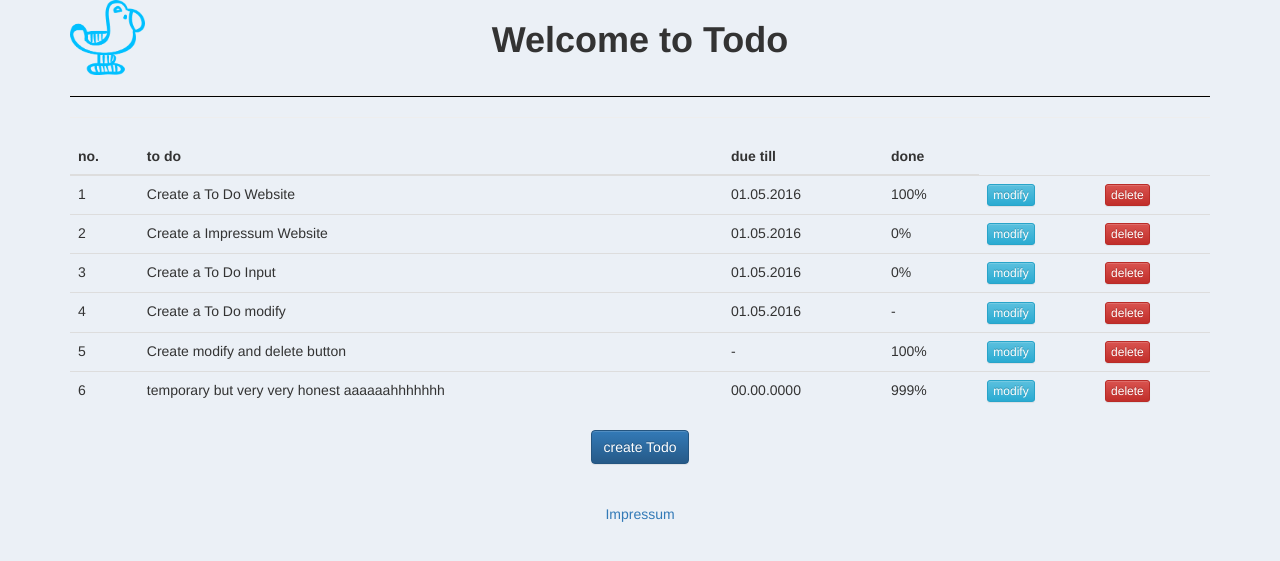
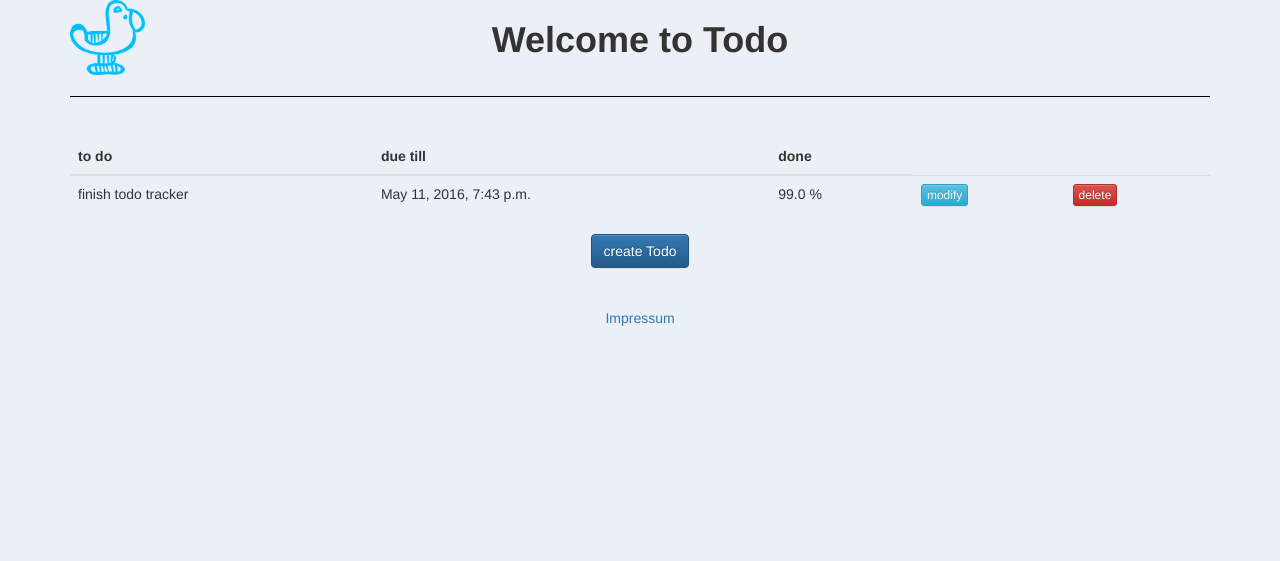
Before and after one commit to j-rockel/pp-sn16, a Django app: page / in a window 1280 px wide. Shown: the top 561 px of the page. Run offline with Django 3.2, Linux system fonts and the light colour scheme; data comes from the database, SQL or seed files in the repository; both versions use the stored data as it was after the commit; some libraries are stand-ins or nearby versions.

Commit message:
added functionality to list page

```diff
--- a/pp_02/todo/templates/todo/todo_list.html
+++ b/pp_02/todo/templates/todo/todo_list.html
@@ -30,60 +30,20 @@
   			<table class="table">
    				 <thead>
     					<tr>
-    						<th>no.</th>
      						<th>to do</th>
         					<th>due till</th>
         					<th>done</th>
       					</tr>
     				</thead>
+						{% for todo in todos %}
       					<tr>
-       	 					<td>1</td>
-        					<td>Create a To Do Website</td>
-        					<td>01.05.2016</td>
-        					<td>100%</td>
+        					<td>{{ todo.content }}</td>
+        					<td>{{ todo.deadline }}</td>
+        					<td>{{ todo.progress }} % </td>
         					<td><form action="todo_edit"><button type="submit" class="btn btn-info btn-xs">modify</button></form></dt>
         					<td><button type="button" class="btn btn-danger btn-xs">delete</button></td>
           				</tr>
-      					<tr>
-       	 					<td>2</td>
-        					<td>Create a Impressum Website</td>
-        					<td>01.05.2016</td>
-        					<td>0%</td>
-        					<td><form action="todo_edit"><button type="submit" class="btn btn-info btn-xs">modify</button></form></dt>
-        					<td><button type="button" class="btn btn-danger btn-xs">delete</button></td>
-          				</tr>
-      					<tr>
-       	 					<td>3</td>
-        					<td>Create a To Do Input</td>
-        					<td>01.05.2016</td>
-        					<td>0%</td>
-        					<td><form action="todo_edit"><button type="submit" class="btn btn-info btn-xs">modify</button></form></dt>
-        					<td><button type="button" class="btn btn-danger btn-xs">delete</button></td>
-          				</tr>
-      					<tr>
-       	 					<td>4</td>
-        					<td>Create a To Do modify</td>
-        					<td>01.05.2016</td>
-        					<td>-</td>
-        					<td><form action="todo_edit"><button type="submit" class="btn btn-info btn-xs">modify</button></form></dt>
-        					<td><button type="button" class="btn btn-danger btn-xs">delete</button></td>
-          				</tr>
-      					<tr>
-       	 					<td>5</td>
-        					<td>Create modify and delete button</td>
-        					<td>-</td>
-        					<td>100%</td>
-        					<td><form action="todo_edit"><button type="submit" class="btn btn-info btn-xs">modify</button></form></dt>
-        					<td><button type="button" class="btn btn-danger btn-xs">delete</button></td>
-          				</tr>
-      					<tr>
-       	 					<td>6</td>
-        					<td>temporary but very very honest aaaaaahhhhhhh</td>
-        					<td>00.00.0000</td>
-        					<td>999%</td>
-        					<td><form action="todo_edit"><button type="submit" class="btn btn-info btn-xs">modify</button></form></dt>
-        					<td><button type="button" class="btn btn-danger btn-xs">delete</button></td>
-          				</tr>
+						{% endfor %}
   			</table>
   			<!-- navigational items -->
     			<form action="todo_add" class="text-center">
--- a/pp_02/todo/views.py
+++ b/pp_02/todo/views.py
@@ -1,7 +1,9 @@
 from django.shortcuts import render
+from .models import Todo
 
 def todo_list(request):
-    return render(request, 'todo/todo_list.html', {})
+    todos = Todo.objects.all
+    return render(request, 'todo/todo_list.html', {'todos' : todos})
 
 def todo_edit(request):
     return render(request, 'todo/todo_edit.html', {})
```
Also changed, not shown: pp_02/db.sqlite3.
